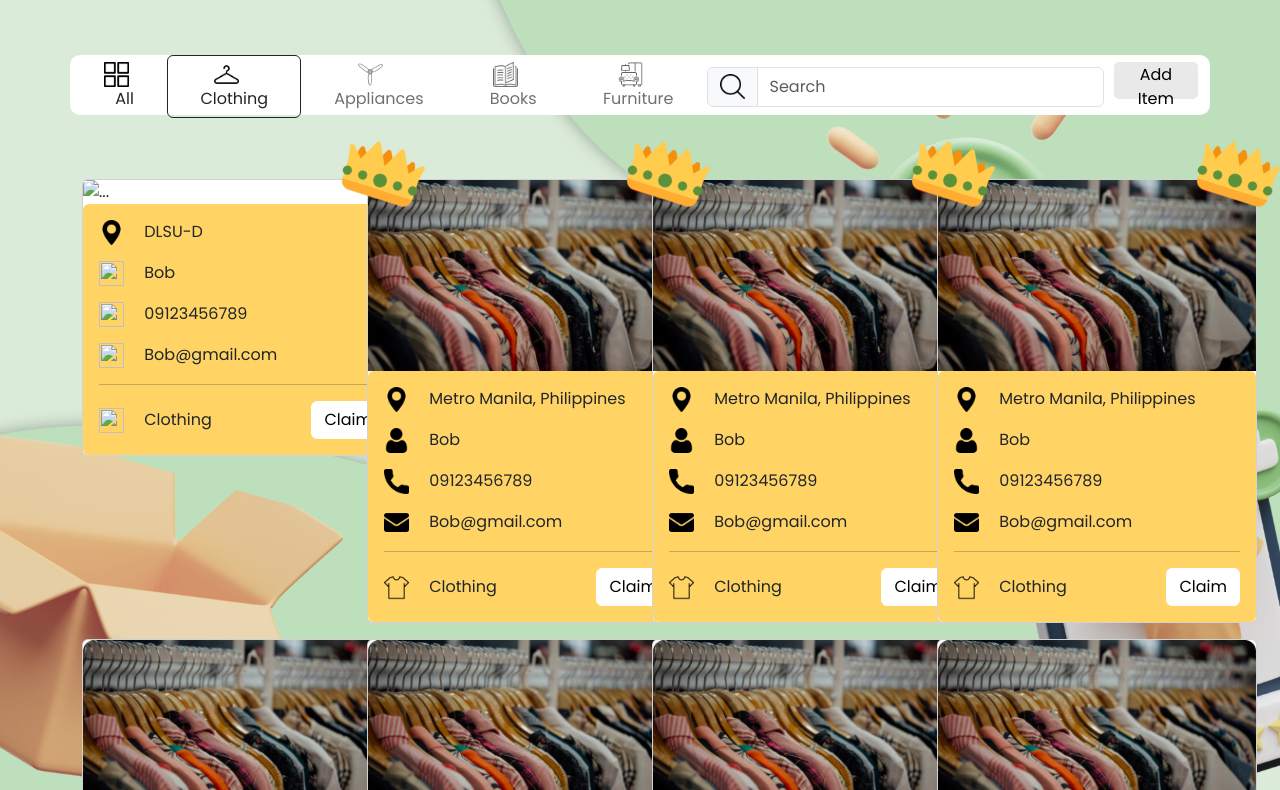
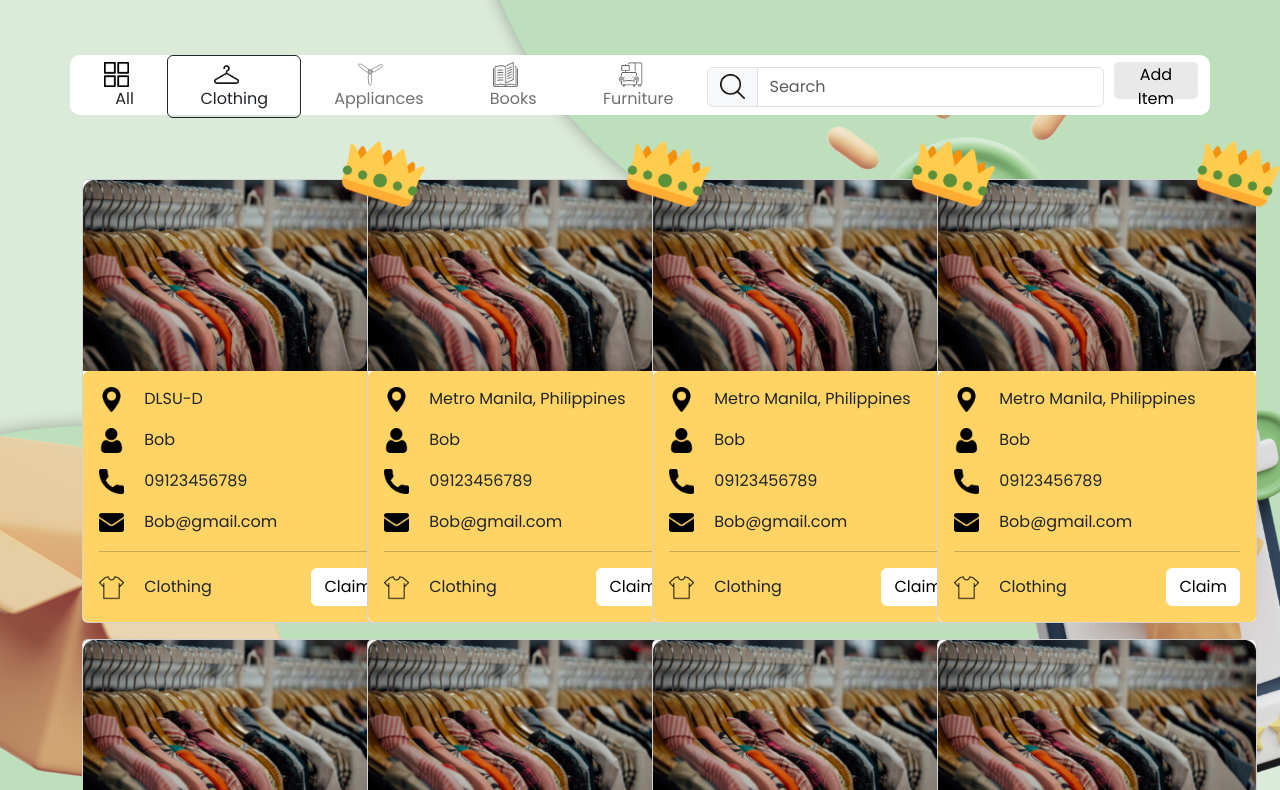
Before and after one commit to acefallarcuna/ShareNook, a website: page listings.html in a window 1280 px wide. Shown: the part 77-867 px from the top of the page. Drawn offline with nearby package versions, Linux system fonts and the light colour scheme; files that its build step writes are made by us from their sources; the site is published under a folder, as on GitHub Pages, so addresses that start at the root find nothing.

Commit message:
Update listings.html

```diff
--- a/listings.html
+++ b/listings.html
@@ -28,7 +28,7 @@
             <div class="row align-items-center position-relative">
                 <div class="col-3">
                     <div class="site-logo">
-                        <img src="/images/logo.png" alt="ShareNook" class="img-logo">
+                        <img src="images/logo.png" alt="ShareNook" class="img-logo">
                     </div>
                 </div>
                 <div class="col-9 text-right">
@@ -168,21 +168,21 @@
             <div class="col-12 col-md-6 col-lg-3">
                 <div class="card carder" style="width: 20rem;">
                     <img src="images/crown.png" alt="" srcset="" class="crowners">
-                    <img src="/images/Rectangle_7.webp" class="card-img-top" alt="...">
+                    <img src="images/Rectangle_7.webp" class="card-img-top" alt="...">
                     <div class="premium card-body">
                             <p class="card-text"><img src="images/maps-and-flags.png" alt="" srcset=""
                                     class="icons me-3">
                                 DLSU-D</p>
-                            <p class="card-text"><img src="/images/user.png" alt="" srcset="" class="icons me-3"> Bob
+                            <p class="card-text"><img src="images/user.png" alt="" srcset="" class="icons me-3"> Bob
                             </p>
-                            <p class="card-text"><img src="/images/call.png" alt="" srcset="" class="icons me-3">
+                            <p class="card-text"><img src="images/call.png" alt="" srcset="" class="icons me-3">
                                 09123456789</p>
-                            <p class="card-text"><img src="/images/email.png" alt="" srcset="" class="icons me-3">
+                            <p class="card-text"><img src="images/email.png" alt="" srcset="" class="icons me-3">
                                 Bob@gmail.com</p>
                             <hr>
                             <div class="d-flex justify-content-between align-items-center">
                                 <div>
-                                    <img src="/images/tshirt.png" alt="" srcset="" class="icons me-3"> Clothing
+                                    <img src="images/tshirt.png" alt="" srcset="" class="icons me-3"> Clothing
                                 </div>
                                 <!-- Button trigger modal -->
                                 <button type="button" class="btn btn-outline-success btn-premium" data-bs-toggle="modal"
@@ -206,21 +206,21 @@
                                                     src="https://www.google.com/maps/embed?pb=!1m14!1m8!1m3!1d15462.937781057812!2d120.9574508!3d14.3268518!3m2!1i1024!2i768!4f13.1!3m3!1m2!1s0x3397d5b4b36ecb49%3A0xcdbf0315cce20e2a!2sDe%20La%20Salle%20University%20%E2%80%93%20Dasmari%C3%B1as!5e0!3m2!1sen!2sph!4v1713375371769!5m2!1sen!2sph"
                                                     width="450" height="450" style="border:0;" allowfullscreen=""
                                                     loading="lazy" referrerpolicy="no-referrer-when-downgrade"></iframe>
-                                                <p class="card-text"><img src="/images/maps-and-flags.png" alt=""
+                                                <p class="card-text"><img src="images/maps-and-flags.png" alt=""
                                                         srcset="" class="icons me-3">
                                                     Metro Manila, Philippines</p>
-                                                <p class="card-text"><img src="/images/user.png" alt="" srcset=""
+                                                <p class="card-text"><img src="images/user.png" alt="" srcset=""
                                                         class="icons me-3"> Bob</p>
-                                                <p class="card-text"><img src="/images/call.png" alt="" srcset=""
+                                                <p class="card-text"><img src="images/call.png" alt="" srcset=""
                                                         class="icons me-3">
                                                     09123456789</p>
-                                                <p class="card-text"><img src="/images/email.png" alt="" srcset=""
+                                                <p class="card-text"><img src="images/email.png" alt="" srcset=""
                                                         class="icons me-3">
                                                     Bob@gmail.com</p>
-                                                <p class="card-text"><img src="/images/clothes-hanger.png" alt=""
+                                                <p class="card-text"><img src="images/clothes-hanger.png" alt=""
                                                         srcset="" class="icons me-3">
                                                     Clothing</p>
-                                                <p class="card-text"><img src="/images/question.png" alt="" srcset=""
+                                                <p class="card-text"><img src="images/question.png" alt="" srcset=""
                                                         class="icons me-3">
                                                     The shirt was one of my favorite however it has already outgrown me
                                                     hopefully someone can put it to good use, its a size medium in US
@@ -410,7 +410,7 @@
                     <div class="col-md-12 text-left">
                         <div class="copyright">
                             <p>
-                                <img class="codebrew-logo" src="/images/codebrew-logo.png" alt="">
+                                <img class="codebrew-logo" src="images/codebrew-logo.png" alt="">
                                 <a href="#" class="transition">CodeBrew</a>| all rights reserved.
                             </p>
                             </p>
```
